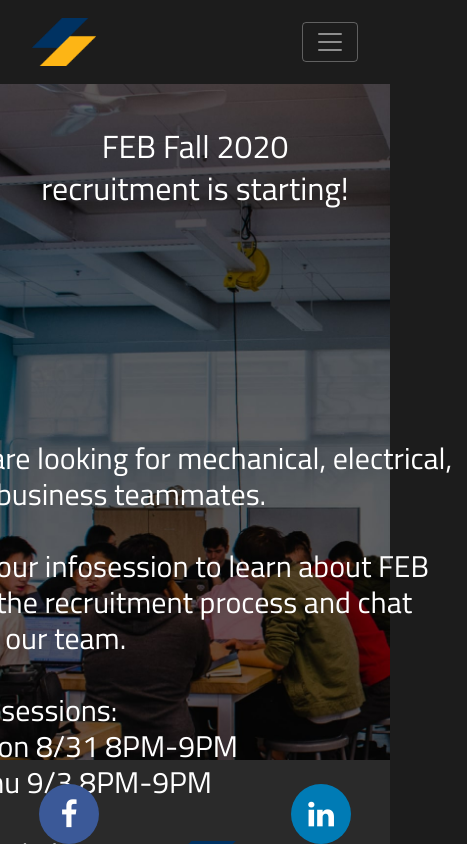
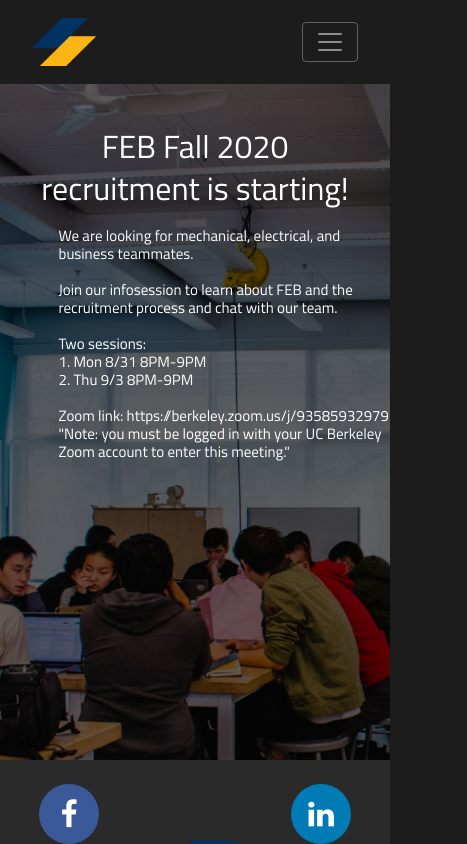
Before and after one commit to Formula-Electric-Berkeley/formula-electric-website, a React (Create React App) app: page /join in a window 390 px wide. Shown: the top 844 px of the page, 467 px wide, since content can reach past the window. Built offline with nearby package versions, Linux system fonts and the light colour scheme.

Commit message:
finally lets goooo

```diff
--- a/src/css/Join.css
+++ b/src/css/Join.css
@@ -28,9 +28,16 @@
 	.join h3 {
 		font-size: 32px;
 		text-align: center;
-		margin: 0 7% 50% 7%;
+		margin: 0 7% 0% 7%;
 		font-weight: 400;
 		line-height: 1.3;
+	}
+	.join h4 {
+		color: #ffffff;
+		font-size: 15px;
+		margin: 0 0% 0 15%;
+		font-weight: 300;
+		font-family: Titillium Web;
 	}
 	.join .team-photo {
 		height: 80vh;
```
Also changed, not shown: 12 other files (tests, documents, lock files or other folders).
